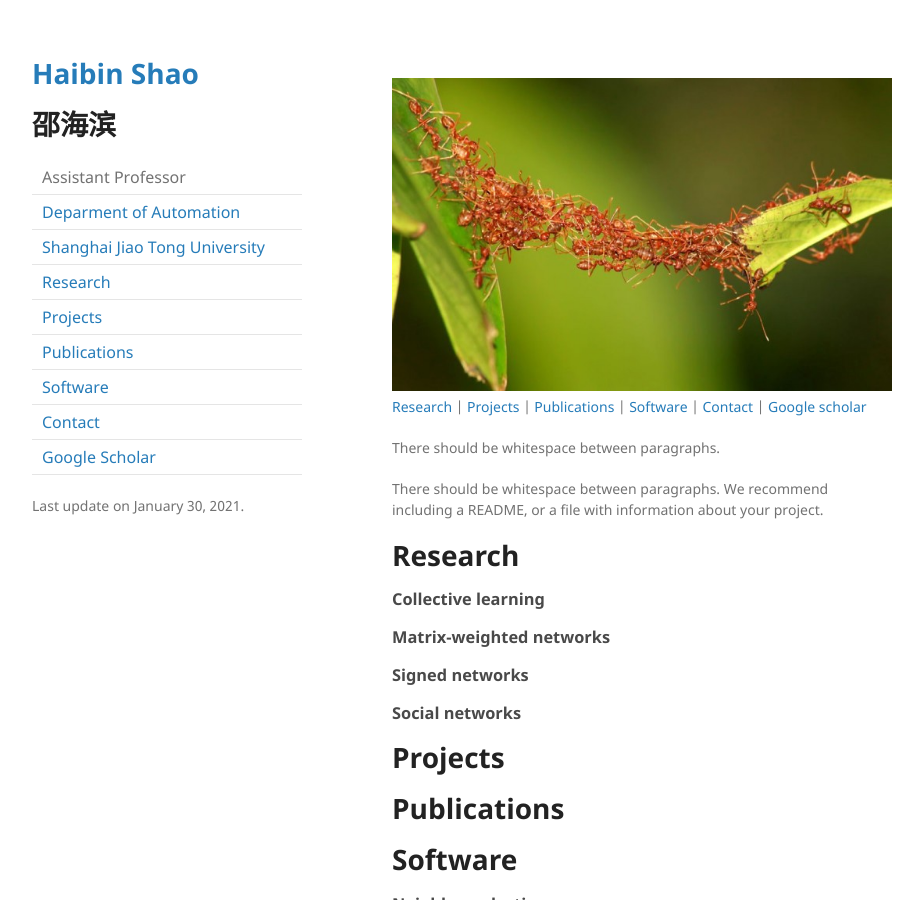
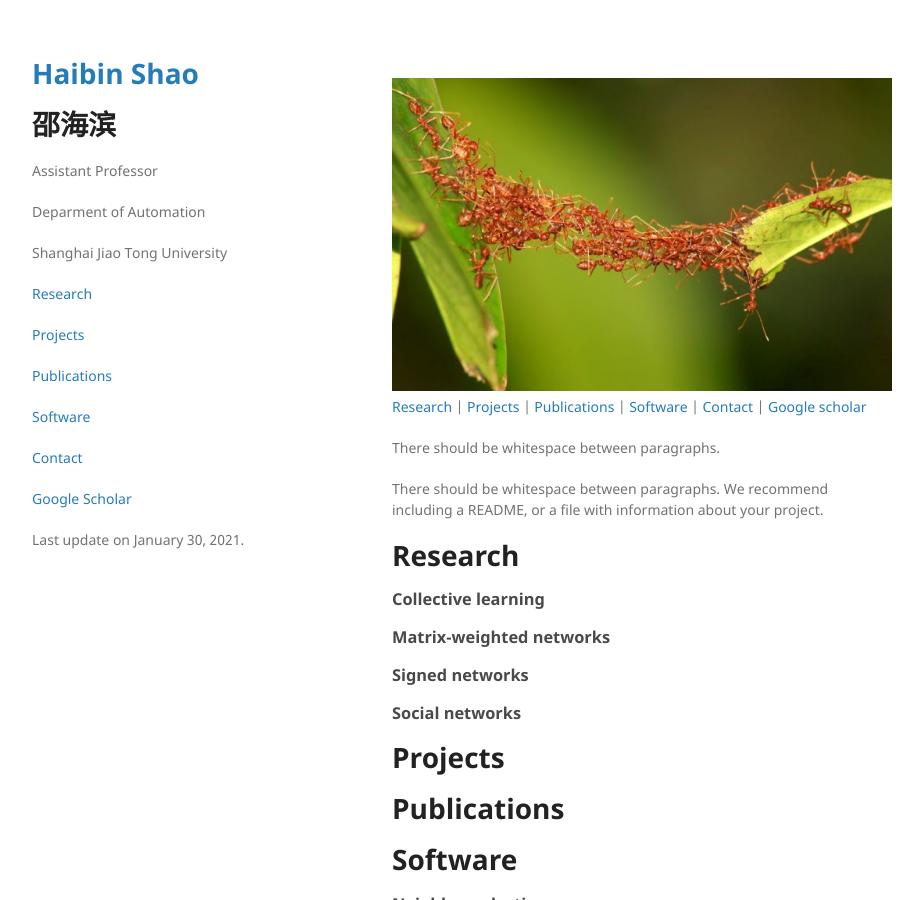
Before and after one commit to hbshao1201/shaohaibin.github.io, a Jekyll site: the page built from index.md, in a window 1280 px wide and 900 px high. Shown: the whole window, without its empty margins (178-1101 px from the left). Built offline with Jekyll 4.4.1, drawn with Linux system fonts in a browser that asks for light colours; our own code applies the rules of GitHub Pages for plain Markdown files.

Commit message:
Update default.html

```diff
--- a/_layouts/default.html
+++ b/_layouts/default.html
@@ -20,48 +20,26 @@
   <div class="wrapper">
       <header>
         <h1><a href="{{ "/" | absolute_url }}">{{ site.title | default: site.github.repository_name }}</a>        </h1>
-        <h1>邵海滨</h1>
-        <p>
-		  <table width="100%" border="0" align="left" cellpadding="2" cellspacing="0">
-          <tr>
-            <td colspan="2" valign="top"><div id="title">
-              Assistant Professor
-            </div></td>
-          </tr>
-          <tr>
-            <td colspan="2" valign="top"><a href="http://automation.sjtu.edu.cn">Deparment of Automation</a></td>
-          </tr>
-          <tr>
-            <td colspan="2" valign="top"><a href="https://www.sjtu.edu.cn/">Shanghai Jiao Tong University</a></td>
-          </tr>
-          <tr>
-            <td colspan="2" valign="top"><a href="#Research">Research</a></td>
-          </tr>
-          <tr>
-            <td colspan="2" valign="top"><a href="#Projects">Projects</a></td>
-          </tr>
-          <tr>
-            <td colspan="2" valign="top"><a href="#Publications">Publications</a></td>
-          </tr>
-          <tr>
-            <td colspan="2" valign="top"><a href="#Software">Software</a></td>
-          </tr>
-          <tr>
-            <td colspan="2" valign="top"><a href="#Contact">Contact</a></td>
-          </tr>
-          <tr>
-            <td colspan="2" valign="top"><a href="#Google Scholar">Google Scholar</a></td>
-          </tr>
-        </table>
-		</p>
+        <h1>邵海滨	    </h1>
+        <p>Assistant Professor </p>
+        <p>Deparment of Automation</p>
+        <p>Shanghai Jiao Tong University</p>
+        <p><a href="#Research">Research</a></p>
+        <p><a href="#Projects">Projects</a></p>
+        <p><a href="#Publications">Publications</a></p>
+        <p><a href="#Software">Software</a></p>
+        <p><a href="#Contact">Contact</a></p>
+        <p><a href="#Google Scholar">Google Scholar</a>
+          </p>
+        </p>
         <p>Last update on January 30, 2021.</p>
     </header>
       <section>
         <p>{{ content }} </p>
         <p>&nbsp;</p>
-      </section>
+    </section>
       <footer></footer>
-    </div>
+  </div>
     <p>
       <script src="{{ "/assets/js/scale.fix.js" | relative_url }}"></script>
     {% if site.google_analytics %}
```
